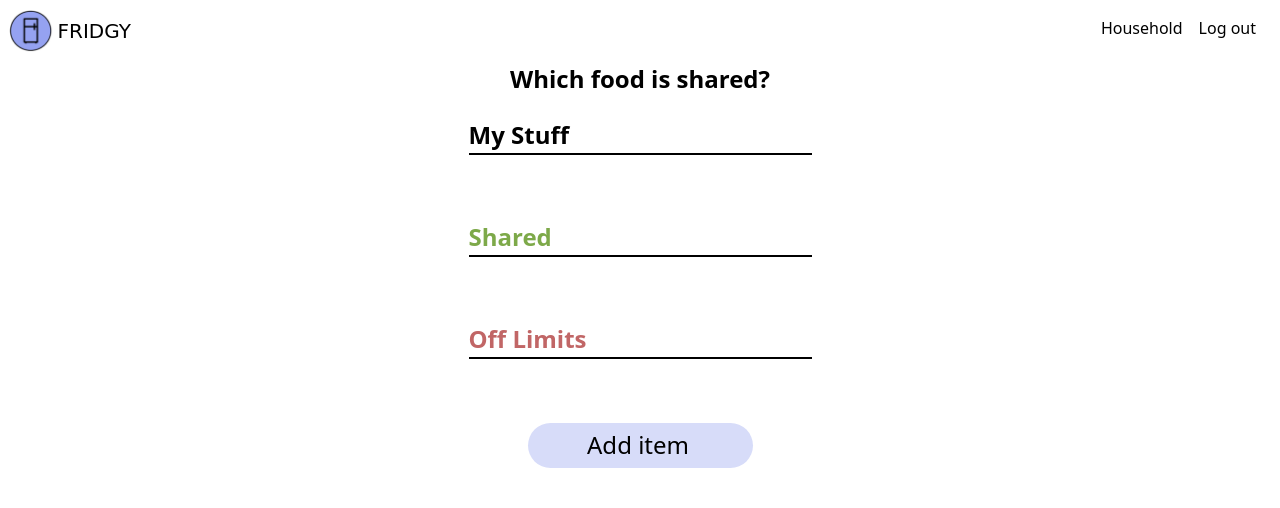
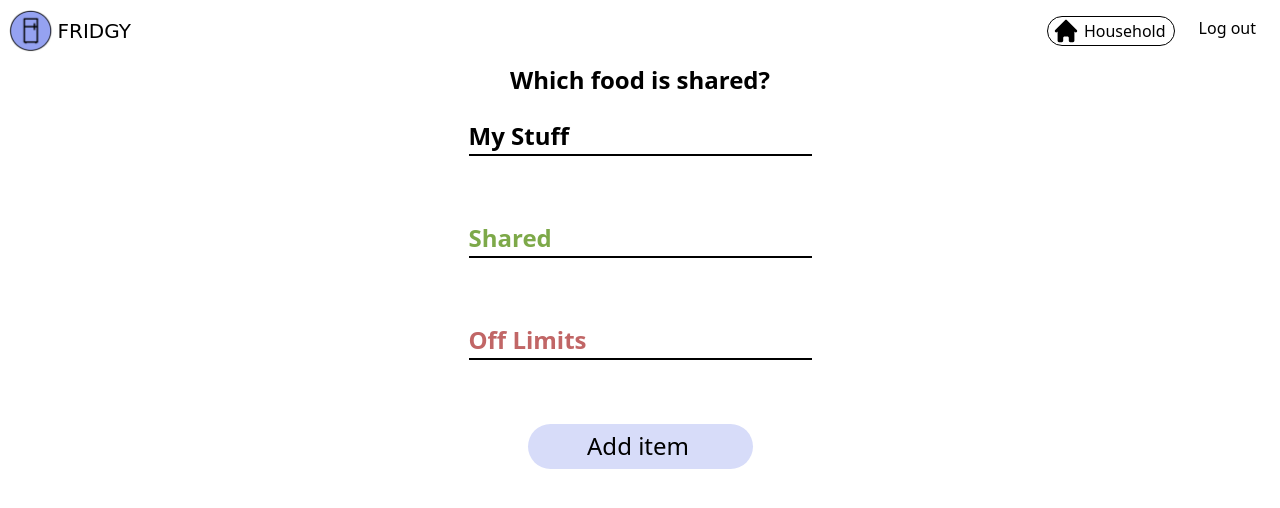
Before and after one commit to jamiepantling/fridgy, a Django app: page /foods/ in a window 1280 px wide. Shown: the top 508 px of the page. Run offline with Django 4.2, Linux system fonts and the light colour scheme; the visitor is signed in with stand-in values (Sample User, id 1); data that the repository does not hold is empty; some libraries are stand-ins or nearby versions; some web fonts are replaced.

Commit message:
fix base template

```diff
--- a/app/templates/base.html
+++ b/app/templates/base.html
@@ -15,7 +15,7 @@
         <nav>
             <div class="m-2 flex justify-end">
                 <div class="flex-1 ">
-                    <a href="" class="">
+                    <a href="{% url 'index' %}" class="">
                         <div id="logo-holder" class="  logo-text text-xl">
                         <img id="logo" src="/../../static/img/fridge.png"> FRIDGY
                         </div>
@@ -27,7 +27,21 @@
 
                     {% if user.is_authenticated %}
                     <li>
-                        <a class="px-2" href="">Household</a> <!-- Add URL -->
+                        <div class="rounded-2xl border border-black mx-2 px-1 flex items-center">
+                            <a class="inline-block h-7" href="{% url 'household_detail' user.profile.household.id %}">
+                                <div class="flex justify-center items-center">
+                                    <div>
+                                       <img class="trash" src="../../static/img/household.svg">
+                                    </div>
+                                    <div class="mx-1">
+                                        Household
+                                    </div>
+                                </div>
+                            </a>
+                        </div>
+                    </li>
+                    <li>
+                        <a href="{% url 'profile_detail' user.id %}"><img class="foodbox-avatar mx-1 rounded-full" src='{{user.profile.user_image}}'></a>
                     </li>
                     <li>
                         <a class="px-2" href="{% url 'logout' %}">Log out</a>
@@ -36,6 +50,7 @@
                     <li>
                         <a class="px-2" href="{% url 'signup' %}">Sign up</a>
                     </li>
+
                     <li>
                         <a class="px-2" href="{% url 'login' %}">Log in</a>
                     </li>
--- a/theme/static/css/dist/styles.css
+++ b/theme/static/css/dist/styles.css
@@ -811,6 +811,10 @@ select {
   display: block;
 }
 
+.inline-block {
+  display: inline-block;
+}
+
 .flex {
   display: flex;
 }
@@ -863,8 +867,24 @@ select {
   height: 10rem;
 }
 
+.h-4 {
+  height: 1rem;
+}
+
+.h-6 {
+  height: 1.5rem;
+}
+
+.h-7 {
+  height: 1.75rem;
+}
+
 .max-h-96 {
   max-height: 24rem;
+}
+
+.max-h-full {
+  max-height: 100%;
 }
 
 .w-full {
@@ -985,6 +1005,14 @@ select {
   border-radius: 9999px;
 }
 
+.rounded {
+  border-radius: 0.25rem;
+}
+
+.rounded-2xl {
+  border-radius: 1rem;
+}
+
 .border-8 {
   border-width: 8px;
 }
@@ -999,6 +1027,10 @@ select {
 
 .border {
   border-width: 1px;
+}
+
+.border-2 {
+  border-width: 2px;
 }
 
 .border-black {
@@ -1068,6 +1100,11 @@ select {
 .py-2 {
   padding-top: 0.5rem;
   padding-bottom: 0.5rem;
+}
+
+.px-1 {
+  padding-left: 0.25rem;
+  padding-right: 0.25rem;
 }
 
 .pt-5 {
```
